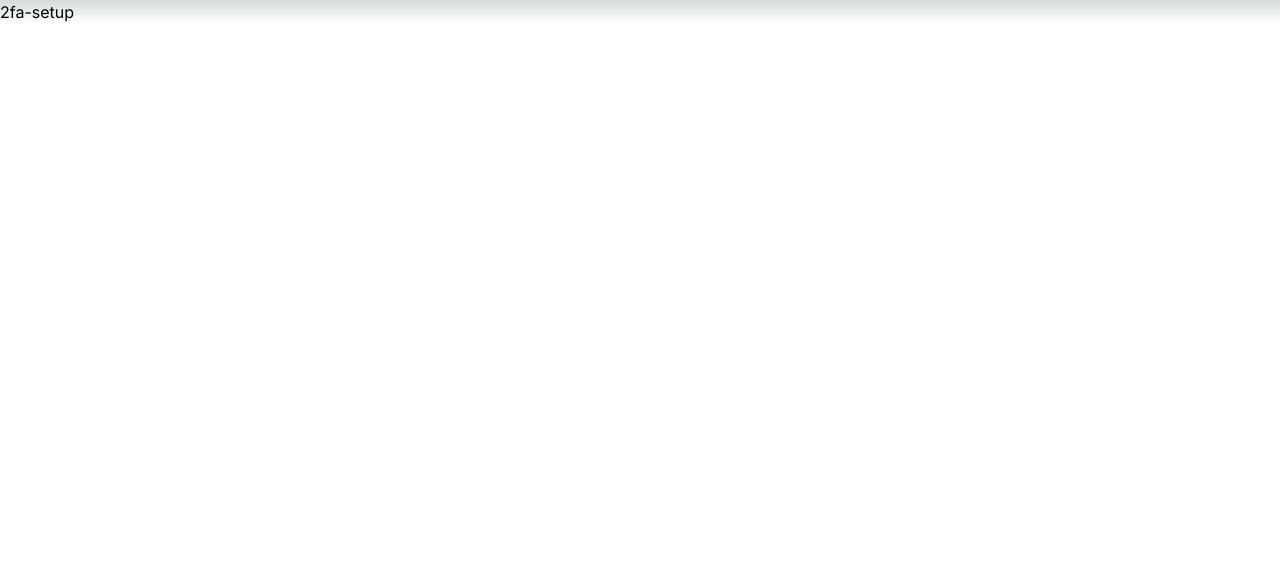
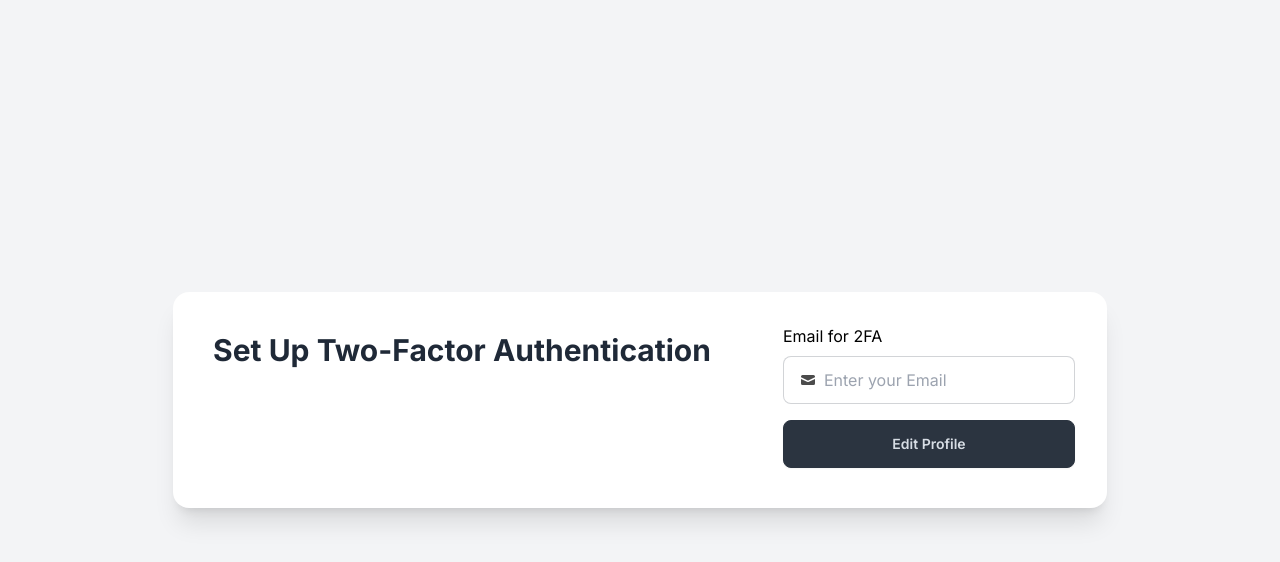
Before and after one commit to ramath-x/next-login, a Next.js app: page /2fa-setup in a window 1280 px wide. Shown: the top 562 px of the page. Built offline with nearby package versions, Linux system fonts and the light colour scheme.

Commit message:
edit fornt-end -components ProfileForm center card

```diff
--- a/app/2fa-setup/page.js
+++ b/app/2fa-setup/page.js
@@ -1,3 +1,7 @@
+import TwoFactorSetup from "../components/TwoFactorSetup";
+
 export default function Register() {
-    return <div>2fa-setup</div>;
+    return (
+        <TwoFactorSetup />
+    );
 }
--- a/app/components/ProfileForm.js
+++ b/app/components/ProfileForm.js
@@ -3,16 +3,17 @@ export default function ProfileForm() {
     return (
         <div className="flex items-center justify-center min-h-screen bg-gray-100">
             <div className="card lg:card-side bg-base-100 shadow-xl">
+                <div className="w-full max-w-md p-8 space-y-8 bg-white rounded-xl shadow-lg">
                     <div className="mt-2 mb-2 text-3xl font-bold text-center text-gray-800">My Profile</div>
                     <div className="mt-2 mb-2 avatar items-center justify-center">
-                    <div className="w-24 rounded-full">
+                        <div className="w-24 rounded-full ">
                             <img src="https://img.daisyui.com/images/stock/photo-1534528741775-53994a69daeb.webp" />
                         </div>
                     </div>
                     <div className="card-body">
-                    <div className="flex flex-row">
+                        <div className="grid grid-cols-2 gap-2">
                             <div className="mt-2 mb-2"> First Name
-                            <label className="mt-1 mb-1 mr-2 input input-bordered flex items-center gap-2">
+                                <label className="mt-1 mb-1 input input-bordered flex items-center gap-2 ">
                                     <svg
                                         xmlns="http://www.w3.org/2000/svg"
                                         viewBox="0 0 16 16"
@@ -25,7 +26,7 @@ export default function ProfileForm() {
                                 </label>
                             </div>
                             <div className="mt-2 mb-2"> Last Name
-                            <label className="mt-1 mb-1 mr-2 input input-bordered flex items-center gap-2">
+                                <label className="mt-1 mb-1 input input-bordered flex items-center gap-2">
                                     <svg
                                         xmlns="http://www.w3.org/2000/svg"
                                         viewBox="0 0 16 16"
@@ -60,5 +61,6 @@ export default function ProfileForm() {
                     </div>
                 </div>
             </div>
+        </div>
     );
 }
--- a/app/components/TwoFactorSetup.js
+++ b/app/components/TwoFactorSetup.js
@@ -0,0 +1,30 @@
+export default function TwoFactorSetup() {
+    return (
+        <div className="flex items-center justify-center min-h-screen bg-gray-100">
+            <div className="card lg:card-side bg-base-100 shadow-xl">
+                <div className="mt-10 mb-2 mr-10 ml-10 text-3xl font-bold text-center text-gray-800">Set Up Two-Factor Authentication</div>
+                <div className="card-body">
+                    <div className="">
+                        Email for 2FA
+                    </div>
+                    <label className="input input-bordered flex items-center gap-2">
+                        <svg
+                            xmlns="http://www.w3.org/2000/svg"
+                            viewBox="0 0 16 16"
+                            fill="currentColor"
+                            className="h-4 w-4 opacity-70">
+                            <path
+                                d="M2.5 3A1.5 1.5 0 0 0 1 4.5v.793c.026.009.051.02.076.032L7.674 8.51c.206.1.446.1.652 0l6.598-3.185A.755.755 0 0 1 15 5.293V4.5A1.5 1.5 0 0 0 13.5 3h-11Z" />
+                            <path
+                                d="M15 6.954 8.978 9.86a2.25 2.25 0 0 1-1.956 0L1 6.954V11.5A1.5 1.5 0 0 0 2.5 13h11a1.5 1.5 0 0 0 1.5-1.5V6.954Z" />
+                        </svg>
+                        <input type="text" className="grow" placeholder="Enter your Email" />
+                    </label>
+                    <div className="flex flex-row-reverse">
+                        <button class="mt-2 mb-2 btn btn-block btn-neutral">Edit Profile</button>
+                    </div>
+                </div>
+            </div>
+        </div>
+    );
+}
```
Lines whose indentation alone changed are shown as unchanged.
